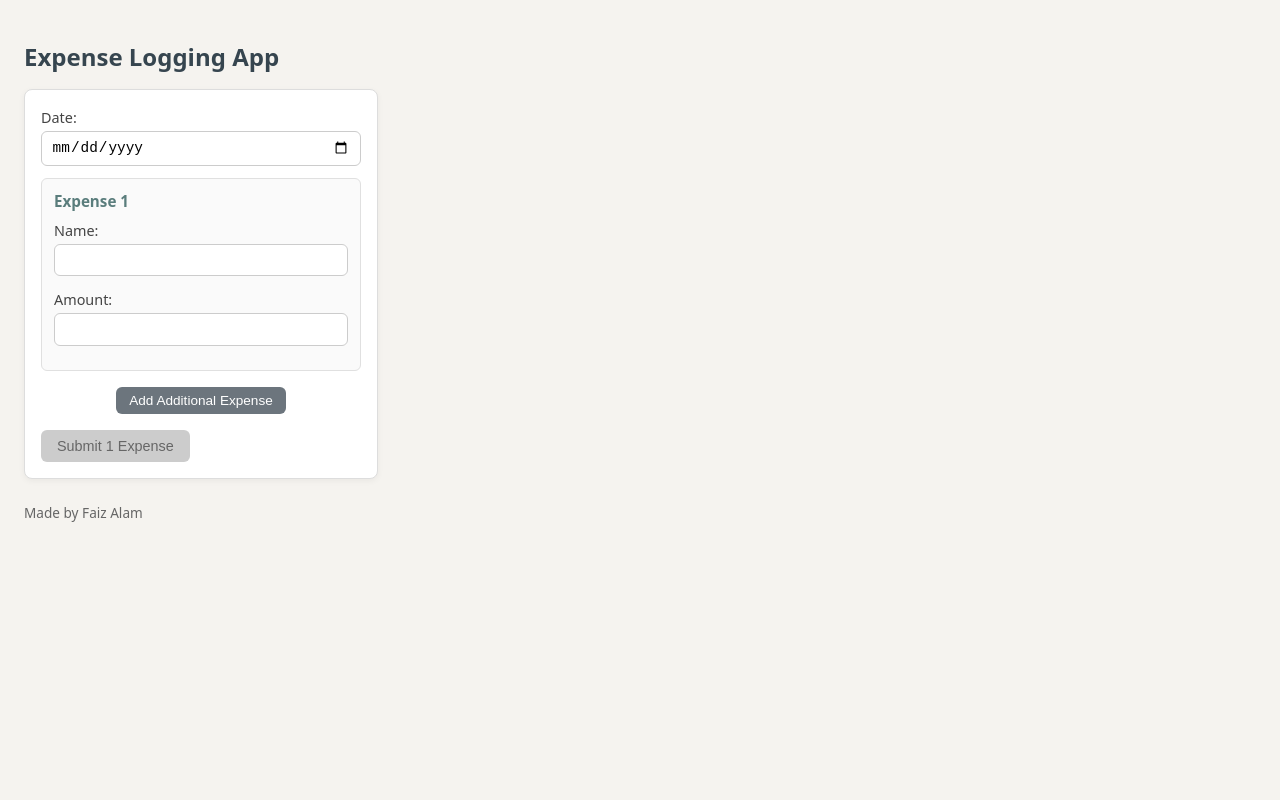
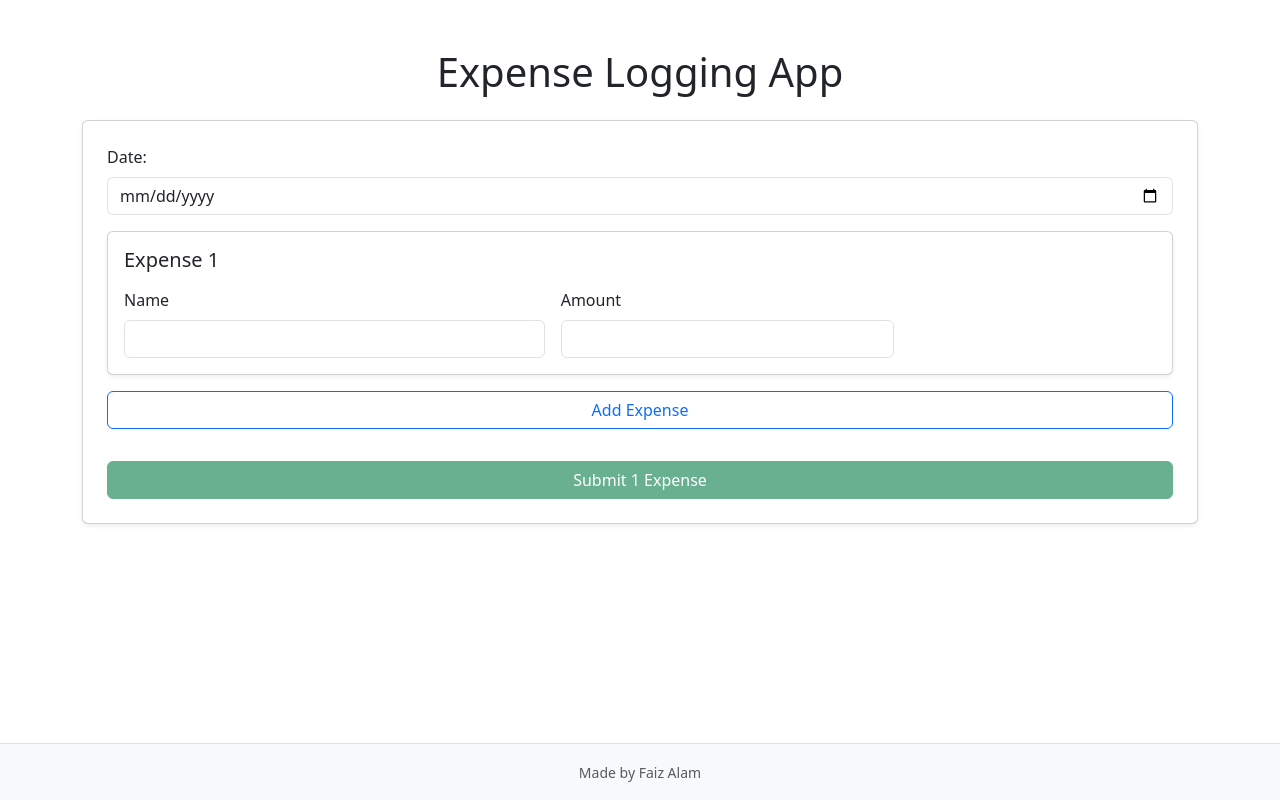
Before and after one commit to FaizAlamDev/expense-google-sheets, a React (Vite) app in the folder client/: page / in a window 1280 px wide. Built offline with nearby package versions, Linux system fonts and the light colour scheme.

Commit message:
Added bootstrap for styling

```diff
--- a/client/package.json
+++ b/client/package.json
@@ -10,6 +10,7 @@
     "preview": "vite preview"
   },
   "dependencies": {
+    "bootstrap": "^5.3.8",
     "react": "^19.1.0",
     "react-dom": "^19.1.0"
   },
--- a/client/src/App.css
+++ /dev/null
@@ -1,144 +0,0 @@
-body {
-  font-family: system-ui, -apple-system, Segoe UI, Roboto, sans-serif;
-  background: #f5f3ef;
-  color: #2d2d2d;
-  margin: 0;
-  padding: 1.5rem;
-}
-
-h1 {
-  font-size: 1.5rem;
-  margin-bottom: 1rem;
-  color: #36454f;
-}
-
-form {
-  background: #ffffff;
-  padding: 1rem;
-  border: 1px solid #ddd;
-  border-radius: 8px;
-  max-width: 320px;
-  box-shadow: 0 2px 6px rgba(0, 0, 0, 0.05);
-}
-
-form div {
-  margin-bottom: 0.75rem;
-}
-
-label {
-  display: inline-block;
-  margin-bottom: 0.25rem;
-  font-size: 0.9rem;
-  color: #444;
-}
-
-input {
-  width: 100%;
-  padding: 0.45rem 0.6rem;
-  border: 1px solid #ccc;
-  border-radius: 6px;
-  font-size: 0.9rem;
-  box-sizing: border-box;
-}
-
-input:focus {
-  border-color: #5a7d7c;
-  outline: none;
-  box-shadow: 0 0 0 2px #d2e7e6;
-}
-
-button {
-  background: #194586;
-  color: #fff;
-  border: none;
-  padding: 0.5rem 1rem;
-  font-size: 0.9rem;
-  border-radius: 6px;
-  cursor: pointer;
-  transition: background 0.2s ease;
-}
-
-button:hover {
-  background: #0b3169;
-}
-
-button[type="submit"]:disabled {
-  background-color: #ccc;
-  color: #666;
-  cursor: not-allowed;
-}
-
-.success-message {
-  background: #d4edda;
-  color: #155724;
-  border: 1px solid #c3e6cb;
-  border-radius: 6px;
-  padding: 0.75rem;
-  margin-bottom: 1rem;
-  max-width: 320px;
-  font-size: 0.9rem;
-}
-
-.error-message {
-  background: #f8d7da;
-  color: #721c24;
-  border: 1px solid #f5c6cb;
-  border-radius: 6px;
-  padding: 0.75rem;
-  margin-bottom: 1rem;
-  max-width: 320px;
-  font-size: 0.9rem;
-}
-
-.expense-entry {
-  border: 1px solid #e0e0e0;
-  border-radius: 6px;
-  padding: 0.75rem;
-  margin-bottom: 1rem;
-  background: #fafafa;
-  position: relative;
-}
-
-.expense-entry h3 {
-  margin: 0 0 0.5rem 0;
-  font-size: 0.95rem;
-  color: #5a7d7c;
-  font-weight: 600;
-}
-
-.remove-btn {
-  background: #dc3545;
-  font-size: 0.8rem;
-  padding: 0.3rem 0.6rem;
-  margin-top: 0.5rem;
-}
-
-.remove-btn:hover {
-  background: #c82333;
-}
-
-.add-expense-section {
-  margin: 1rem 0;
-  text-align: center;
-}
-
-.add-btn {
-  background: #28a745;
-  font-size: 0.85rem;
-  padding: 0.4rem 0.8rem;
-}
-
-.add-btn:hover {
-  background: #218838;
-}
-
-.add-btn:disabled {
-  background: #6c757d;
-  cursor: not-allowed;
-}
-
-footer {
-  margin-top: 1.5rem;
-  font-size: 0.85rem;
-  color: #666;
-}
--- a/client/src/App.tsx
+++ b/client/src/App.tsx
@@ -5,7 +5,7 @@ import { DatePicker } from "./components/DatePicker";
 import { ExpenseList } from "./components/ExpenseList";
 import { SubmitButton } from "./components/SubmitButton";
 import { Footer } from "./components/Footer";
-import "./App.css";
+import "bootstrap/dist/css/bootstrap.min.css";
 
 function App() {
   const [expenses, setExpenses] = useState<Expense[]>([
@@ -103,11 +103,12 @@ function App() {
   }
 
   return (
-    <>
-      <h1>Expense Logging App</h1>
+    <div className="d-flex flex-column min-vh-100">
+      <div className="container my-5 flex-grow-1">
+        <h1 className="mb-4 text-center">Expense Logging App</h1>
         <div>
           <Messages error={error} success={success} />
-        <form onSubmit={logExpense}>
+          <form onSubmit={logExpense} className="card p-4 shadow-sm">
             <DatePicker date={date} onChange={findAvailableSlots} />
             <ExpenseList
               expenses={expenses}
@@ -123,8 +124,9 @@ function App() {
             />
           </form>
         </div>
+      </div>
       <Footer />
-    </>
+    </div>
   );
 }
 
--- a/client/src/components/DatePicker.tsx
+++ b/client/src/components/DatePicker.tsx
@@ -5,11 +5,14 @@ type DatePickerProps = {
 
 export function DatePicker({ date, onChange }: DatePickerProps) {
   return (
-    <div>
-      <label htmlFor="date">Date: </label>
+    <div className="mb-3">
+      <label htmlFor="date" className="form-label">
+        Date:{" "}
+      </label>
       <input
         id="date"
         type="date"
+        className="form-control"
         value={date}
         onChange={(e) => onChange(e.target.value)}
         required
--- a/client/src/components/ExpenseEntry.tsx
+++ b/client/src/components/ExpenseEntry.tsx
@@ -16,25 +16,32 @@ export function ExpenseEntry({
   canRemove,
 }: ExpenseEntryProps) {
   return (
-    <div className="expense-entry">
-      <h3>Expense {index + 1}</h3>
-
-      <div>
-        <label htmlFor={`name-${index}`}>Name: </label>
+    <div className="card mb-3 shadow-sm">
+      <div className="card-body">
+        <h5 className="mb-3">Expense {index + 1}</h5>
+        <div className="row g-3 align-items-end">
+          <div className="col-12 col-md-5">
+            <label htmlFor={`name-${index}`} className="form-label">
+              Name
+            </label>
             <input
               id={`name-${index}`}
               type="text"
+              className="form-control"
               value={expense.name}
               onChange={(e) => onUpdate(index, "name", e.target.value)}
               required
             />
           </div>
 
-      <div>
-        <label htmlFor={`amount-${index}`}>Amount: </label>
+          <div className="col-12 col-md-4">
+            <label htmlFor={`amount-${index}`} className="form-label">
+              Amount
+            </label>
             <input
               id={`amount-${index}`}
               type="number"
+              className="form-control"
               value={expense.amount}
               onChange={(e) => onUpdate(index, "amount", e.target.value)}
               required
@@ -42,14 +49,18 @@ export function ExpenseEntry({
           </div>
 
           {canRemove && (
+            <div className="col-12 col-md-3 d-flex justify-content-md-end">
               <button
                 type="button"
                 onClick={() => onRemove(index)}
-          className="remove-btn"
+                className="btn btn-outline-danger w-100 w-md-auto"
               >
                 Remove
               </button>
+            </div>
           )}
+        </div>
+      </div>
     </div>
   );
 }
--- a/client/src/components/ExpenseList.tsx
+++ b/client/src/components/ExpenseList.tsx
@@ -17,7 +17,7 @@ export function ExpenseList({
   remainingSlots,
 }: ExpenseListProps) {
   return (
-    <>
+    <div className="mb-3">
       {expenses.map((expense, index) => (
         <ExpenseEntry
           key={index}
@@ -29,20 +29,24 @@ export function ExpenseList({
         />
       ))}
 
-      <div className="add-expense-section">
+      <div className="d-flex justify-content-center mt-3">
         <button
           type="button"
           onClick={onAdd}
-          disabled={expenses.length >= (remainingSlots ?? 0)}
-          className="add-btn"
+          disabled={expenses.length >= (remainingSlots ?? 10)}
+          className="btn btn-outline-primary w-100"
         >
-          {remainingSlots !== undefined
-            ? `Add Additional Expense, ${
-                remainingSlots - expenses.length
-              } slots remaining`
-            : "Add Additional Expense"}
+          {remainingSlots !== undefined ? (
+            expenses.length >= remainingSlots ? (
+              <span className="text-muted">No slots remaining</span>
+            ) : (
+              `Add Expense (${remainingSlots - expenses.length} slots left)`
+            )
+          ) : (
+            "Add Expense"
+          )}
         </button>
       </div>
-    </>
+    </div>
   );
 }
--- a/client/src/components/Footer.tsx
+++ b/client/src/components/Footer.tsx
@@ -1,3 +1,7 @@
 export function Footer() {
-  return <footer>Made by Faiz Alam</footer>;
+  return (
+    <footer className="bg-light text-center py-3 mt-5 border-top">
+      <small className="text-muted">Made by Faiz Alam</small>
+    </footer>
+  );
 }
--- a/client/src/components/Messages.tsx
+++ b/client/src/components/Messages.tsx
@@ -7,9 +7,9 @@ export function Messages({ error, success }: MessageProps) {
   if (!error && !success) return null;
 
   return (
-    <div>
-      {success && <div className="success-message">{success}</div>}
-      {error && <div className="error-message">{error}</div>}
+    <div className="mt-3">
+      {success && <div className="alert alert-success">{success}</div>}
+      {error && <div className="alert alert-danger">{error}</div>}
     </div>
   );
 }
--- a/client/src/components/SubmitButton.tsx
+++ b/client/src/components/SubmitButton.tsx
@@ -10,7 +10,11 @@ export function SubmitButton({
   remainingSlots,
 }: SubmitButtonProps) {
   return (
-    <button type="submit" disabled={isLoading || !remainingSlots}>
+    <button
+      type="submit"
+      className="btn btn-success mt-3"
+      disabled={isLoading || !remainingSlots}
+    >
       {isLoading
         ? "Submitting..."
         : `Submit ${expenseCount} Expense${expenseCount > 1 ? "s" : ""}`}
```
Also changed, not shown: 1 other file (tests, documents, lock files or other folders). Lines whose indentation alone changed are shown as unchanged.
